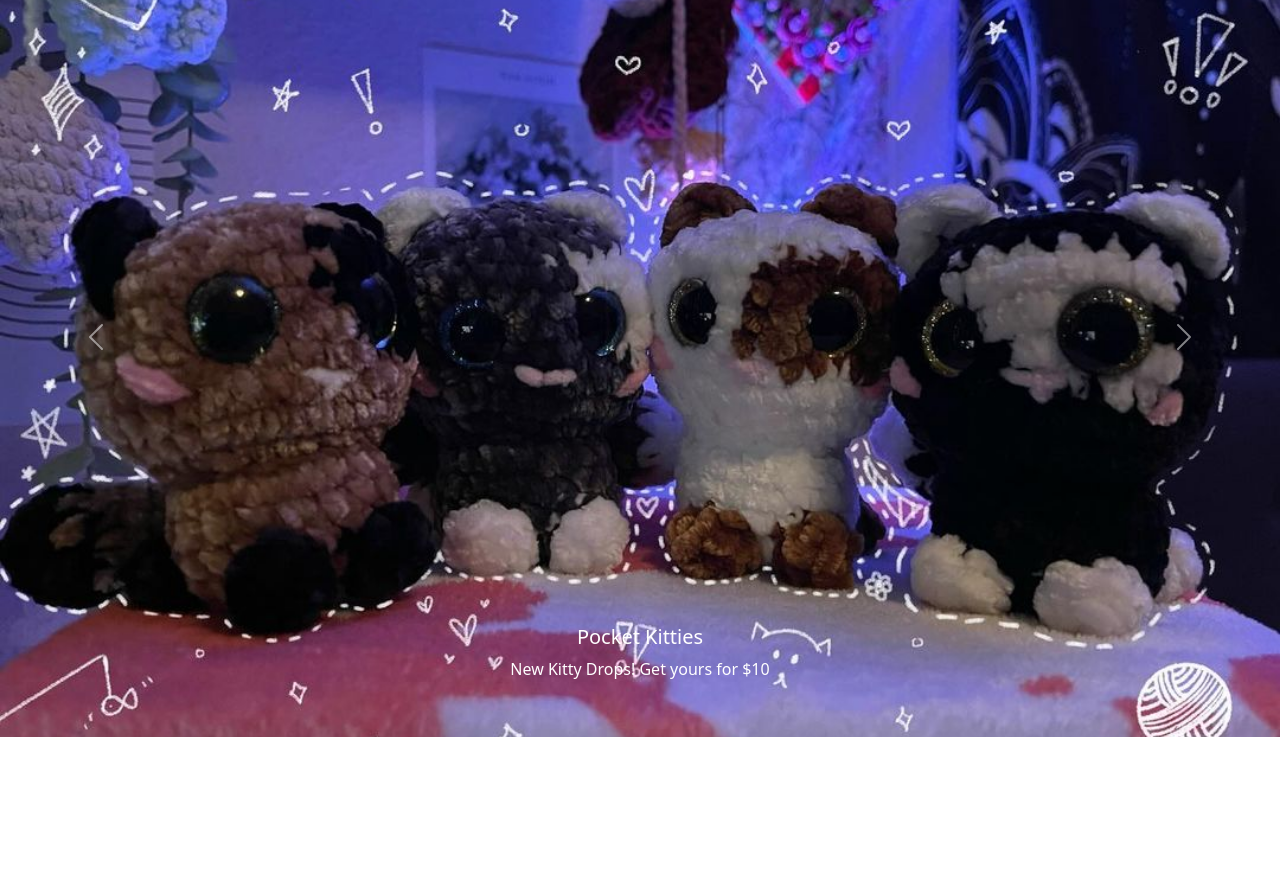
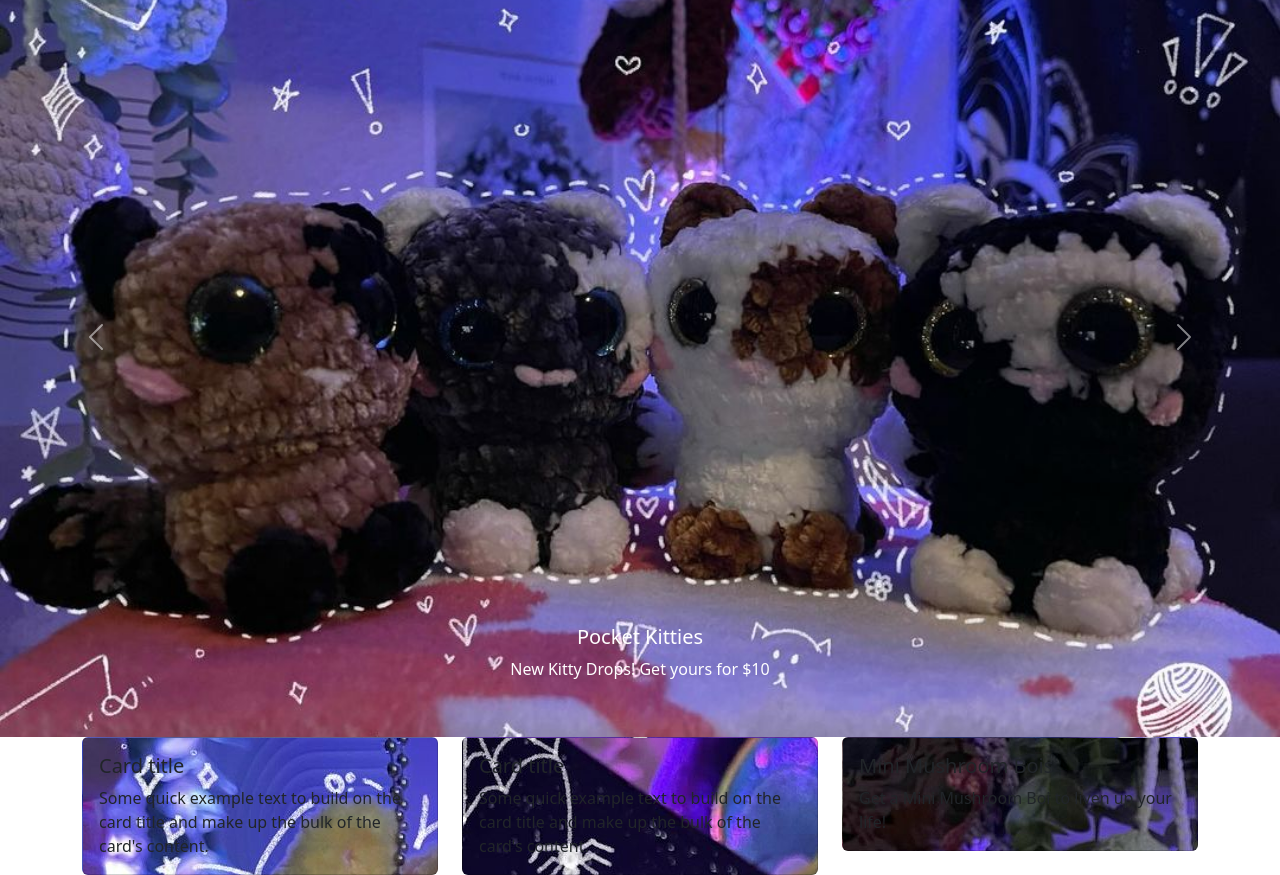
Before and after one commit to RamonWebDev/KatStore, a plain HTML site: page index.html in a window 1280 px wide. Shown: the part 63-938 px from the top of the page. Before the commit the page ends 800 px from the top, so only its background shows below. Drawn offline with nearby package versions, Linux system fonts and the light colour scheme.

Commit message:
added cards

```diff
--- a/index.html
+++ b/index.html
@@ -55,8 +55,8 @@
               <div class="carousel-item imgCar">
                 <img src="img/strawberry.jpg" class="d-block w-100" alt="...">
                 <div class="carousel-caption d-none d-md-block">
-                  <h5>First slide label</h5>
-                  <p>Some representative placeholder content for the first slide.</p>
+                  <h5>Strawberries!</h5>
+                  <p>Grab Your Very Own Strawberry! Pink $15 Red $12</p>
                 </div>
 
               </div>
@@ -72,6 +72,39 @@
           </div>
         </section>
 
+        <section class="store">
+          <div class="container">
+            <div class="row row-cols-1 row-cols-md-3 g-4">
+              <div class="col">
+                <div class="card" style="background-image: url(img/chicksFrogs.jpg);">
+                  <div class="card-body">
+                    <h5 class="card-title">Card title</h5>
+                    <p class="card-text">Some quick example text to build on the card title and make up the bulk of the card's content.</p>
+                  </div>
+                </div>
+              </div>
+              <div class="col">
+                <div class="card" style="background-image: url(img/pumpkin.jpg);">
+                  <div class="card-body">
+                    <h5 class="card-title">Card title</h5>
+                    <p class="card-text">Some quick example text to build on the card title and make up the bulk of the card's content.</p>
+                  </div>
+                </div>
+              </div>
+              <div class="col">
+                <div class="card" style="background-image: url(img/miniShroom.jpg);">
+                  <div class="card-body">
+                    <h5 class="card-title">Mini Mushroom Bois</h5>
+                    <p class="card-text">Get a Mini Mushroom Boi to liven up your life!</p>
+                  </div>
+                </div>
+              </div>
+            </div>
+          </div>
+
+
+        </section>
+
 
 
 
```
